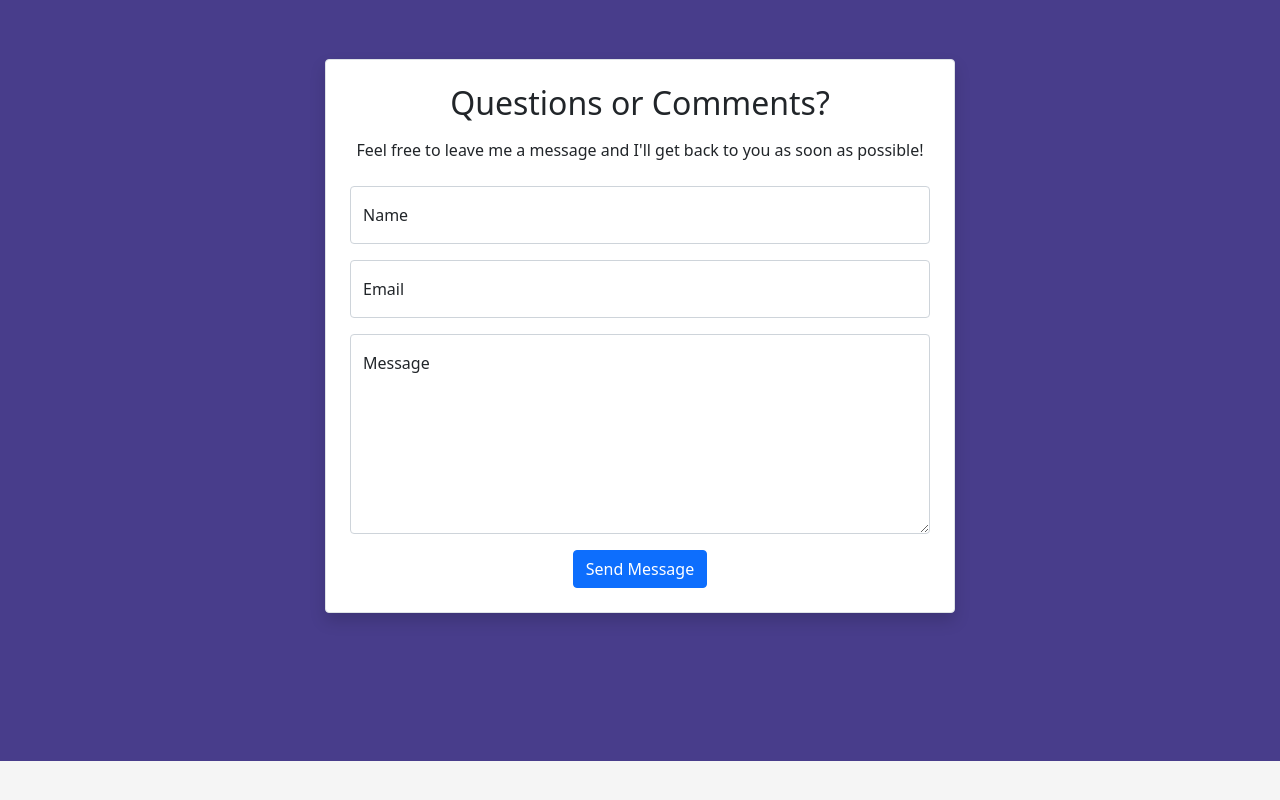
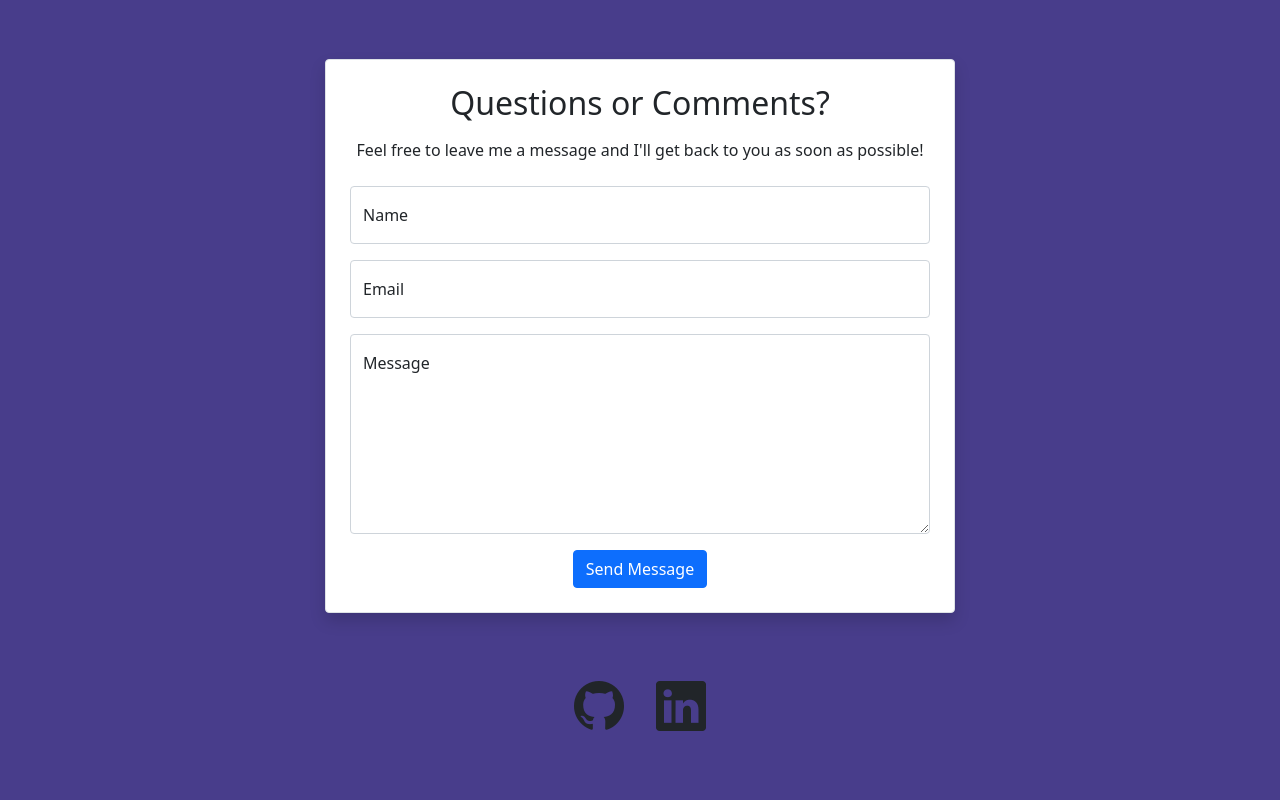
Before and after one commit to GarthCalkwood/portfolio, a plain HTML site: page index.html in a window 1280 px wide. Shown: the part 1576-2376 px from the top of the page. Before the commit the page ends 2337 px from the top, so only its background shows below. Drawn offline with nearby package versions, Linux system fonts and the light colour scheme.

Commit message:
Add links to Github and Linkedin

```diff
--- a/css/style.css
+++ b/css/style.css
@@ -3,6 +3,14 @@
 /* Global styles */
 body {
   background-color: whitesmoke
+}
+
+a {
+  color: inherit;
+}
+
+i {
+  font-size: 50px;
 }
 
 /* Layout */
--- a/index.html
+++ b/index.html
@@ -5,6 +5,7 @@
     <meta name="viewport" content="width=device-width, initial-scale=1">
 
     <link href="https://cdn.jsdelivr.net/npm/bootstrap@5.0.2/dist/css/bootstrap.min.css" rel="stylesheet" integrity="sha384-EVSTQN3/azprG1Anm3QDgpJLIm9Nao0Yz1ztcQTwFspd3yD65VohhpuuCOmLASjC" crossorigin="anonymous">
+    <link rel="stylesheet" href="https://cdn.jsdelivr.net/npm/bootstrap-icons@1.5.0/font/bootstrap-icons.css">
     <link rel="stylesheet" href="css/style.css">
     <title>Garth's Portfolio Webpage</title>
 
@@ -43,7 +44,7 @@
 
     <script src="https://cdn.jsdelivr.net/npm/bootstrap@5.0.2/dist/js/bootstrap.bundle.min.js" integrity="sha384-MrcW6ZMFYlzcLA8Nl+NtUVF0sA7MsXsP1UyJoMp4YLEuNSfAP+JcXn/tWtIaxVXM" crossorigin="anonymous"></script>
 
-    <!-- Home -->
+    <!-- Header -->
     <section class="bg-dark text-light p-5 ">
       <div class="d-flex vh-100 text-center">
         <h1 class="mx-auto">
@@ -56,6 +57,7 @@
     </section>
 
     <main>
+      <!-- Skills -->
       <div>
         <div class="container mt-5">
           <div class="row">
@@ -89,6 +91,7 @@
           </div>
         </div>
       </div>
+      <!-- Projects -->
       <div id="projects">
         <h2>Projects</h2>
         <div>
@@ -99,6 +102,7 @@
     </main>
 
     <footer>
+      <!-- Contact Form -->
       <form>
         <div class="border shadow rounded col-10 col-md-8 col-xl-6 p-4 mx-auto my-5 bg-body text-center">
           <h2 class="mb-3">Questions or Comments?</h2>
@@ -120,6 +124,15 @@
           <button type="button" class="btn btn-primary">Send Message</button>
         </div>
       </form>
+      <!-- Social Icons -->
+      <div class="d-flex p-2 justify-content-center">
+        <a class="mx-3" href="https://github.com/GarthCalkwood" target="_blank" rel="noopener noreferrer">
+          <i class="bi bi-github"></i>
+        </a>
+        <a class="mx-3" href="https://www.linkedin.com/in/garthcalkwood" target="_blank" rel="noopener noreferrer">
+          <i class="bi bi-linkedin"></i>
+        </a>
+      </div>
     </footer>
 
     <script>
```
